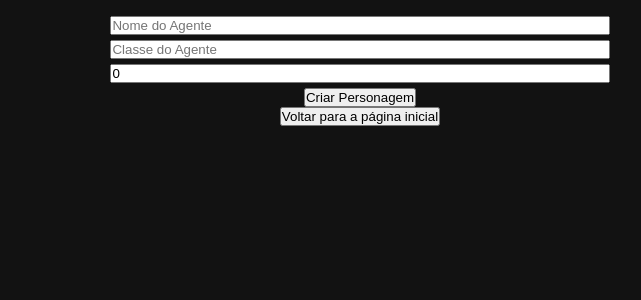
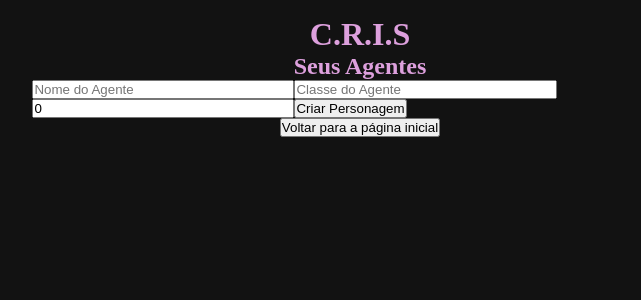
Before and after one commit to pedrorennan/cris-project, a React (Vite) app: page / in a window 1280 px wide. Both pictures are taken after a click on the button "Agentes". Shown: the top 300 px of the page, without its empty margins (280-921 px from the left). Built offline with nearby package versions, Linux system fonts and the light colour scheme.

Commit message:
feat: Criacao de novo agente salva em localStorage

```diff
--- a/src/App.jsx
+++ b/src/App.jsx
@@ -1,6 +1,6 @@
 import { useState, useEffect } from "react";
 import Home from "./Pages/Home";
-import Agents from "./Pages/PJSheets";
+import Agents from "./Pages/Agents";
 
 function App() {
     const [page, setPage] = useState("home")
--- a/src/Components/CreatePJ.jsx
+++ b/src/Components/CreatePJ.jsx
@@ -1,31 +1,33 @@
+import { useState } from "react"
 import RenderPJ from "./RenderPJ"
-import { useState } from "react"
 
 function CreatePJ() {
-    const [showSheet, setShowSheet] = useState(false)
-
     const [namePJ, setName] = useState("")
     const [classPJ, setClass] = useState("")
     const [nexPJ, setNex] = useState(Number)
 
     return (
         <div className="createPJ">
+            <div>
                 <input type="text" value={namePJ} onChange={(e) => { setName(e.target.value) }} placeholder='Nome do Agente' />
                 <input type="text" value={classPJ} onChange={(e) => { setClass(e.target.value) }} placeholder='Classe do Agente' />
-            <input type="number" value={nexPJ} onChange={(e) => { setNex(e.target.value) }} placeholder='NEX do Agente'/>
+                <input type="number" value={nexPJ} onChange={(e) => { setNex(e.target.value) }} placeholder='NEX do Agente' />
                 <button onClick={() => {
                     if (namePJ && classPJ && nexPJ) {
-                    setShowSheet(true)
+                        const newAgent = {
+                            id: namePJ,
+                            nome: namePJ,
+                            className: classPJ,
+                            nex: nexPJ
+                        }
+                        localStorage.setItem((`agente_${namePJ}`), JSON.stringify(newAgent))
                     } else {
-                    setShowSheet(false)
                         alert("Preeencha todos os campos...")
                     }
                 }}>
                     Criar Personagem
                 </button>
-            {showSheet && (
-                <RenderPJ name={namePJ} className={classPJ} nex={nexPJ} />
-            )}
+            </div>
         </div>
     )
 }
--- a/src/Components/RenderPJ.jsx
+++ b/src/Components/RenderPJ.jsx
@@ -1,14 +1,12 @@
 import regras from "../Data/rules.json"
 
 function RenderPJ({name, className, nex}) {
-    const dadosClasse = className
-        ? regras.classes.find((c) => c.name.toLowerCase() === className.toLowerCase())
-        : null
+    const agents = JSON.parse()
 
     return (
         <div className="renderPJ">
             <p><strong>Nome:</strong> {name}</p>
-            <p><strong>Class:</strong> {dadosClasse.name}</p>
+            <p><strong>Class:</strong> {className}</p>
             <p><strong>Nex:</strong> {nex}</p>
         </div>
     )
--- /dev/null
+++ b/src/Pages/Agents/agents.json
@@ -0,0 +1,10 @@
+{
+    "agentes": [
+        {
+            "id": "rennan",
+            "nome": "Rennan",
+            "classe": "Combatente",
+            "nex": 15
+        }
+    ]
+}
--- /dev/null
+++ b/src/Pages/Agents/index.jsx
@@ -0,0 +1,20 @@
+import CreatePJ from "../../Components/CreatePJ";
+import agentsList from "./agents.json"
+import RenderPJ from "../../Components/RenderPJ";
+import './style.css'
+import { useState, useEffect } from "react";
+
+function Agents({toHome}) {
+    const [buildSheet, setBuildSheet] = useState(false)
+
+    return (
+        <div className="sheet-container">
+            <h1>C.R.I.S</h1>
+            <h2>Seus Agentes</h2>
+            <CreatePJ></CreatePJ>
+            <button onClick={toHome}>Voltar para a página inicial</button>
+        </div>
+    )
+}
+
+export default Agents
--- a/src/Pages/PJSheets/index.jsx
+++ /dev/null
@@ -1,14 +0,0 @@
-import CreatePJ from "../../Components/CreatePJ";
-import './style.css'
-
-function Agents({toHome}) {
-
-    return (
-        <div className="sheet-container">
-            <CreatePJ/>
-            <button onClick={toHome}>Voltar para a página inicial</button>
-        </div>
-    )
-}
-
-export default Agents
```
Also changed, not shown: src/Pages/Agents/style.css (renamed from src/Pages/PJSheets/style.css). Lines whose indentation alone changed are shown as unchanged.
